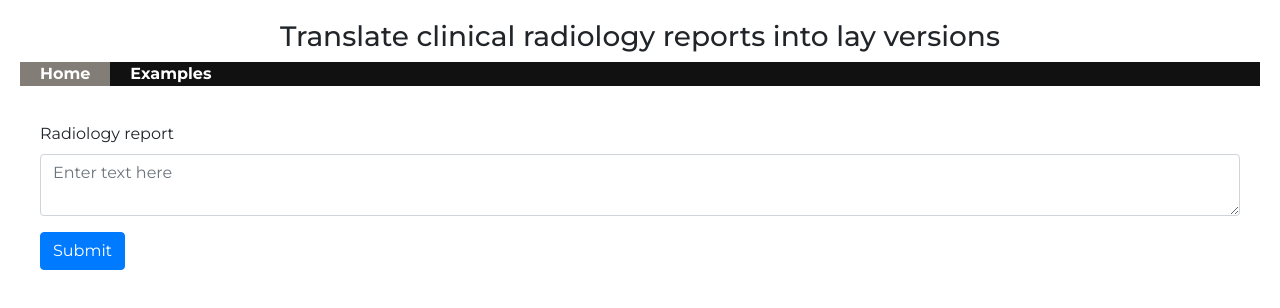
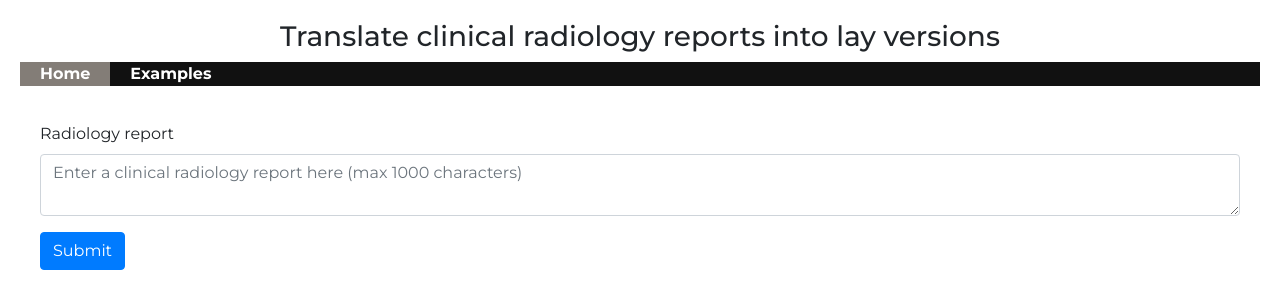
Before and after one commit to alexanderhmills/gpt3_radreports, a React (Create React App) app: page / in a window 1280 px wide. Shown: the top 308 px of the page. Built offline with nearby package versions, Linux system fonts and the light colour scheme; no server answers.

Commit message:
Update Home.js

```diff
--- a/src/Home.js
+++ b/src/Home.js
@@ -71,7 +71,7 @@ class Home extends React.Component {
                         <Form.Control
                             type="text"
                             as="textarea"
-                            placeholder="Enter text here"
+                            placeholder="Enter a clinical radiology report here (max 1000 characters)"
                             value={this.state.input}
                             onChange={this.handleInputChange}
                         />
```
